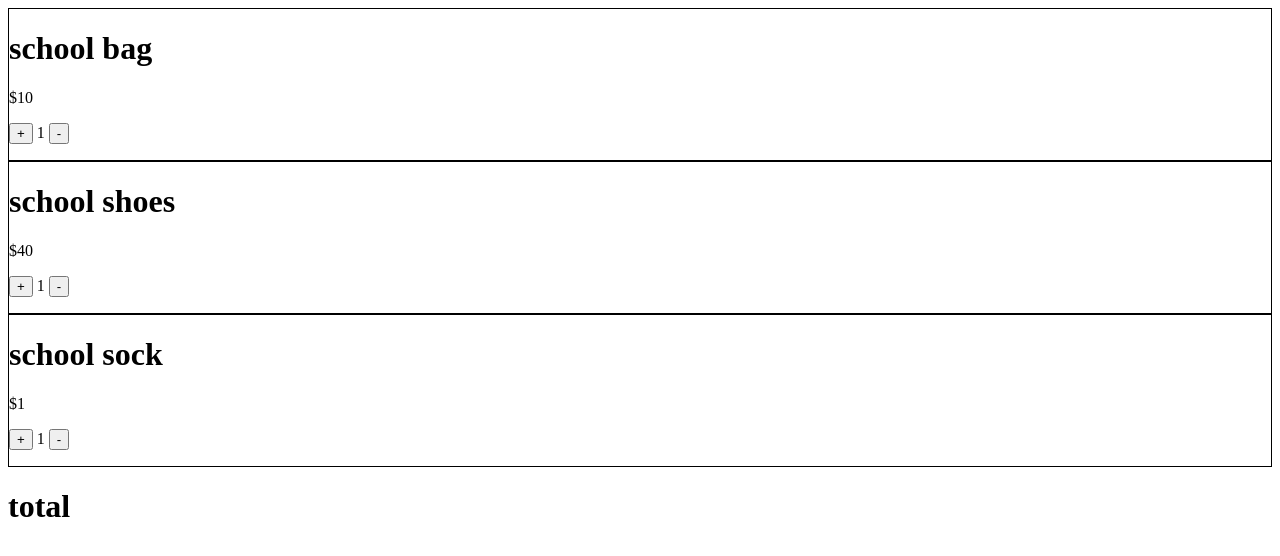
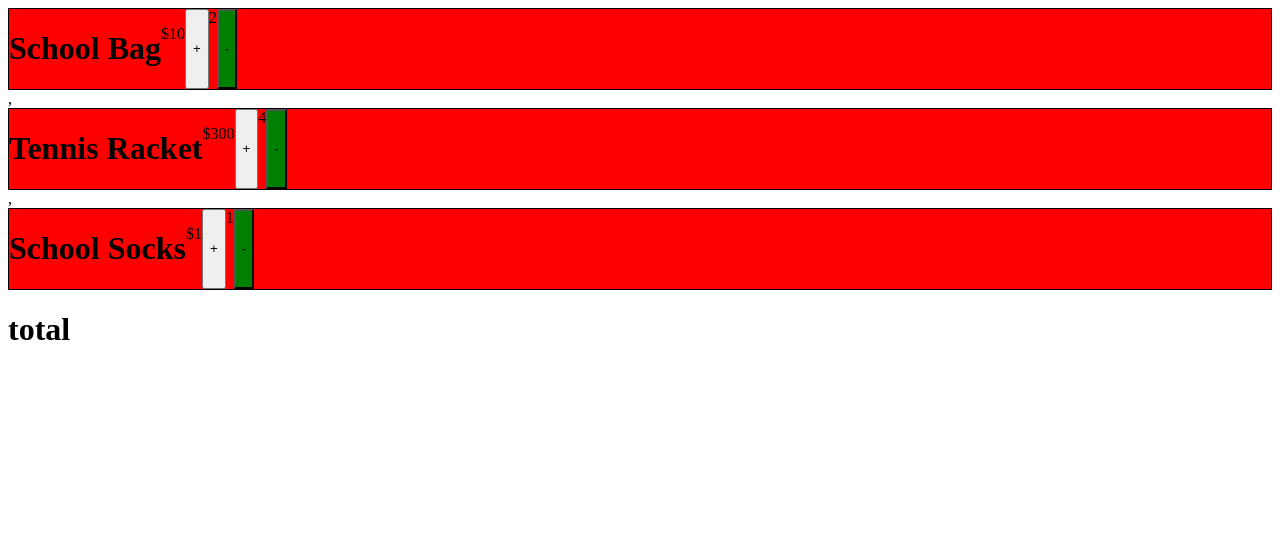
Before and after one commit to o-david/jscart, a plain HTML site: page update.html in a window 1280 px wide. Drawn offline with Linux system fonts and the light colour scheme.

Commit message:
update 2

```diff
--- a/css/style.css
+++ b/css/style.css
@@ -1,3 +1,8 @@
 .item {
   border: 1px solid black;
+  background-color: red;
+  display: flex;
 }
+.dec {
+  background-color: green;
+}
--- a/js/update.js
+++ b/js/update.js
@@ -1,3 +1,38 @@
+let data = [
+    {
+        name: "School Bag",
+        price: 10,
+        quantity: 2,
+    },
+    {
+        name: "Tennis Racket",
+        price: 300,
+        quantity: 4,
+    },
+    {
+        name: "School Socks",
+        price: 1,
+        quantity: 1,
+    }
+]
+
+function displayItems() {
+    let cart =  document.querySelector('.cart')
+    cart.innerHTML = data.map((item) =>{
+        return`
+        <div class="item">
+        <h1>${item.name}</h1>
+        <p>$<span class="price">${item.price}</span></p>
+        <button class="inc">+</button>
+        <span class="qty">${item.quantity}</span>
+        <button class="dec">-</button>
+        <p class="total"></p>
+    </div>
+        `
+    })
+
+}
+displayItems()
 let items = document.querySelectorAll('.item')
 
 items.forEach(item => {
--- a/update.html
+++ b/update.html
@@ -8,35 +8,14 @@
 </head>
 <body>
     <div class="cart">
-        <div class="item">
-            <h1>school bag</h1>
-            <p>$<span class="price">10</span></p>
-            <button class="inc">+</button>
-            <span class="qty">1</span>
-            <button class="dec">-</button>
-            <p class="total"></p>
-        </div>
-        <div class="item">
-            <h1>school shoes</h1>
-            <p>$<span class="price">40</span></p>
-            <button class="inc">+</button>
-            <span class="qty">1</span>
-            <button class="dec">-</button>
-            <p class="total"></p>
-        </div>
-        <div class="item">
-            <h1>school sock</h1>
-            <p>$<span class="price">1</span></p>
-            <button class="inc">+</button>
-            <span class="qty">1</span>
-            <button class="dec">-</button>
-            <p class="total"></p>
-        </div>
 
-        <div>
-            <h1>total</h1>
-            <span id="total"></span>
-        </div>
+
+
+
+    </div>
+    <div>
+        <h1>total</h1>
+        <span id="total"></span>
     </div>
     <script src="./js/update.js"></script>
 </body>
```
